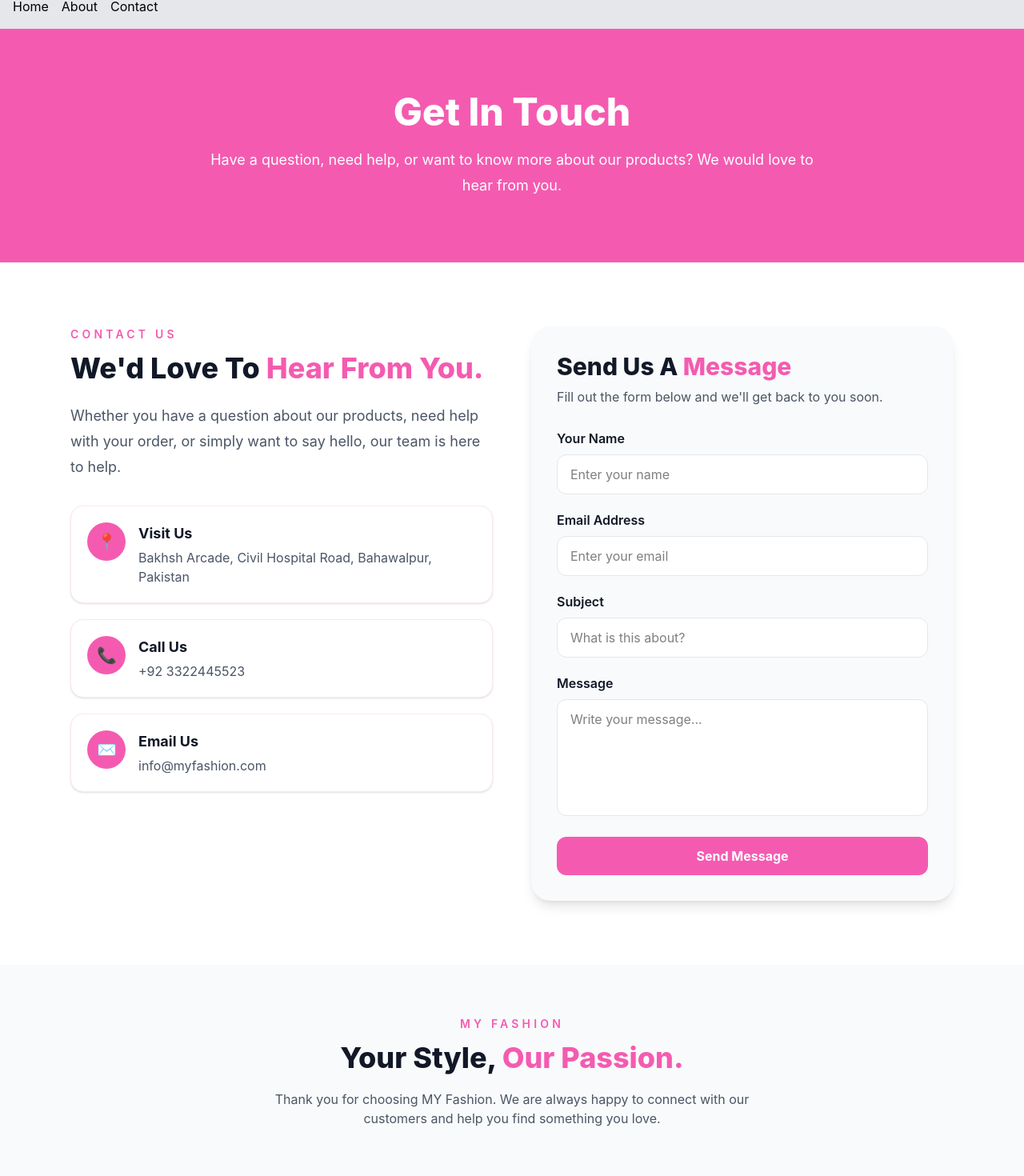
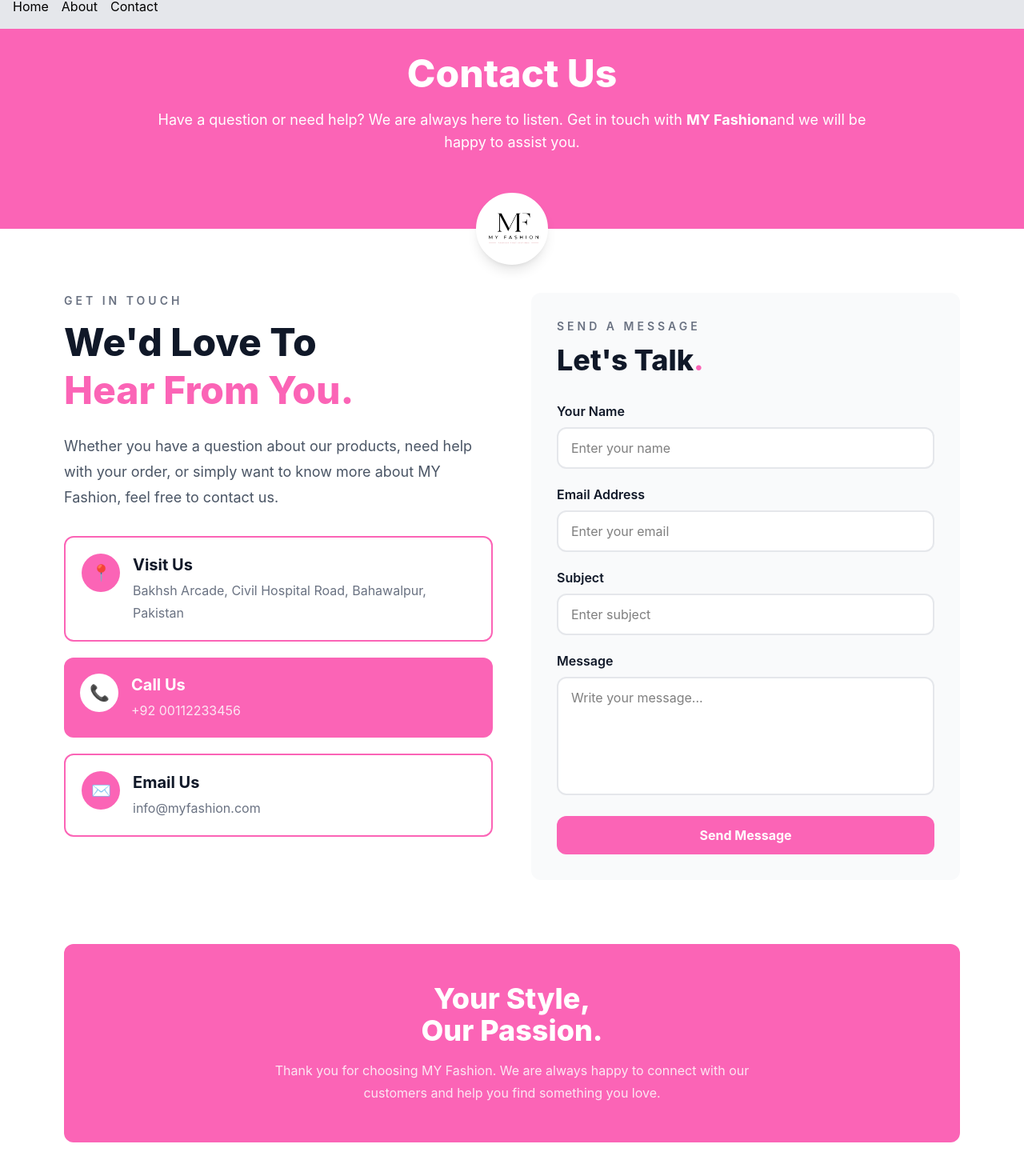
Before and after one commit to itzMK678/New-folder--2-, a React (Vite) app in the folder vite-project/: page /contact in a window 1280 px wide. Shown: the part 20-1490 px from the top of the page at 80% size. Built offline with nearby package versions, Linux system fonts and the light colour scheme.

Commit message:
Improve Contact page design

```diff
--- a/vite-project/src/Pages/Contact.jsx
+++ b/vite-project/src/Pages/Contact.jsx
@@ -1,169 +1,198 @@
 import React from "react";
+import Logo from "../assets/logo.png";
 
 const Contact = () => {
   return (
     <div className="min-h-screen bg-white">
 
       {/* Hero Section */}
-      <section className="relative bg-[#f45bb0] text-white py-20">
-        <div className="mx-auto max-w-5xl px-6 text-center">
-          <h1 className="text-5xl font-extrabold mb-5">
-            Get In <span className="text-white">Touch</span>
+      <section className="relative min-h-[250px] bg-pink-400 px-4 pb-20 pt-8 text-center text-white">
+        <div className="mx-auto max-w-5xl">
+
+          <h1 className="text-4xl font-extrabold sm:text-5xl">
+            Contact Us
           </h1>
 
-          <p className="mx-auto max-w-3xl text-lg leading-8">
-            Have a question, need help, or want to know more about our
-            products? We would love to hear from you.
+          <p className="mx-auto mt-5 max-w-4xl text-base leading-7 sm:text-lg">
+            Have a question or need help? We are always here to listen.
+            Get in touch with <span className="font-bold">MY Fashion</span>
+            and we will be happy to assist you.
           </p>
+
+        </div>
+
+        {/* Logo */}
+        <div className="absolute bottom-[-45px] left-1/2 flex h-[90px] w-[90px] -translate-x-1/2 items-center justify-center overflow-hidden rounded-full border-4 border-white bg-white shadow-lg">
+
+          <img
+            src={Logo}
+            alt="MY Fashion Logo"
+            className="h-full w-full object-contain"
+          />
+
         </div>
       </section>
 
 
-      {/* Contact Information + Form */}
-      <section className="mx-auto max-w-6xl px-6 py-20">
+      {/* Contact Section */}
+      <section className="w-full px-6 py-20 md:px-12 lg:px-20">
 
-        <div className="grid gap-12 md:grid-cols-2">
+        <div className="mx-auto flex max-w-7xl flex-col gap-12 md:flex-row">
 
-          {/* Contact Information */}
-          <div>
-            <p className="mb-3 text-sm font-semibold tracking-[0.3em] text-[#f45bb0]">
-              CONTACT US
+
+          {/* LEFT SIDE */}
+          <div className="w-full md:w-1/2">
+
+            <p className="mb-3 text-sm font-semibold uppercase tracking-[4px] text-gray-500">
+              Get In Touch
             </p>
 
-            <h2 className="mb-6 text-4xl font-extrabold text-[#111827]">
-              We'd Love To <span className="text-[#f45bb0]">Hear From You.</span>
+            <h2 className="mb-6 text-4xl font-extrabold leading-tight text-gray-900 md:text-5xl">
+              We'd Love To
+              <span className="block text-pink-400">
+                Hear From You.
+              </span>
             </h2>
 
             <p className="mb-8 text-lg leading-8 text-gray-600">
               Whether you have a question about our products, need help with
-              your order, or simply want to say hello, our team is here to
-              help.
+              your order, or simply want to know more about MY Fashion,
+              feel free to contact us.
             </p>
 
 
             {/* Address */}
-            <div className="mb-5 flex items-start gap-4 rounded-2xl border border-pink-100 bg-white p-5 shadow-sm">
-              <div className="flex h-12 w-12 shrink-0 items-center justify-center rounded-full bg-[#f45bb0] text-xl">
+            <div className="mb-5 flex items-start gap-4 rounded-[12px] border-2 border-pink-400 p-5">
+
+              <div className="flex h-12 w-12 shrink-0 items-center justify-center rounded-full bg-pink-400 text-xl">
                 📍
               </div>
 
               <div>
-                <h3 className="text-lg font-bold text-[#111827]">
+                <h3 className="text-xl font-bold text-gray-900">
                   Visit Us
                 </h3>
 
-                <p className="mt-1 text-gray-600">
+                <p className="mt-1 leading-7 text-gray-500">
                   Bakhsh Arcade, Civil Hospital Road,
                   Bahawalpur, Pakistan
                 </p>
-              </div>
-            </div>
-
-
-            {/* Phone */}
-            <div className="mb-5 flex items-start gap-4 rounded-2xl border border-pink-100 bg-white p-5 shadow-sm">
-              <div className="flex h-12 w-12 shrink-0 items-center justify-center rounded-full bg-[#f45bb0] text-xl">
-                📞
-              </div>
-
-              <div>
-                <h3 className="text-lg font-bold text-[#111827]">
-                  Call Us
-                </h3>
-
-                <p className="mt-1 text-gray-600">
-                  +92 3322445523
-                </p>
-              </div>
-            </div>
-
-
-            {/* Email */}
-            <div className="flex items-start gap-4 rounded-2xl border border-pink-100 bg-white p-5 shadow-sm">
-              <div className="flex h-12 w-12 shrink-0 items-center justify-center rounded-full bg-[#f45bb0] text-xl">
-                ✉️
-              </div>
-
-              <div>
-                <h3 className="text-lg font-bold text-[#111827]">
-                  Email Us
-                </h3>
-
-                <p className="mt-1 text-gray-600">
-                  info@myfashion.com
-                </p>
-              </div>
               </div>
 
             </div>
 
 
-          {/* Contact Form */}
-          <div className="rounded-3xl bg-gray-50 p-8 shadow-lg">
+            {/* Phone */}
+            <div className="mb-5 flex items-start gap-4 rounded-[12px] bg-pink-400 p-5">
 
-            <h2 className="mb-2 text-3xl font-extrabold text-[#111827]">
-              Send Us A <span className="text-[#f45bb0]">Message</span>
+              <div className="flex h-12 w-12 shrink-0 items-center justify-center rounded-full bg-white text-xl">
+                📞
+              </div>
+
+              <div>
+                <h3 className="text-xl font-bold text-white">
+                  Call Us
+                </h3>
+
+                <p className="mt-1 leading-7 text-pink-100">
+                  +92 00112233456
+                </p>
+              </div>
+
+            </div>
+
+
+            {/* Email */}
+            <div className="flex items-start gap-4 rounded-[12px] border-2 border-pink-400 p-5">
+
+              <div className="flex h-12 w-12 shrink-0 items-center justify-center rounded-full bg-pink-400 text-xl">
+                ✉️
+              </div>
+
+              <div>
+                <h3 className="text-xl font-bold text-gray-900">
+                  Email Us
+                </h3>
+
+                <p className="mt-1 leading-7 text-gray-500">
+                  info@myfashion.com
+                </p>
+              </div>
+
+            </div>
+
+          </div>
+
+
+          {/* RIGHT SIDE - FORM */}
+          <div className="w-full md:w-1/2">
+
+            <div className="rounded-[12px] bg-gray-50 p-6 md:p-8">
+
+              <p className="mb-3 text-sm font-semibold uppercase tracking-[4px] text-gray-500">
+                Send A Message
+              </p>
+
+              <h2 className="mb-8 text-3xl font-extrabold text-gray-900 md:text-4xl">
+                Let's Talk
+                <span className="text-pink-400">.</span>
               </h2>
-
-            <p className="mb-7 text-gray-600">
-              Fill out the form below and we'll get back to you soon.
-            </p>
 
 
               <form className="space-y-5">
 
                 {/* Name */}
                 <div>
-                <label className="mb-2 block font-semibold text-[#111827]">
+                  <label className="mb-2 block font-semibold text-gray-900">
                     Your Name
                   </label>
 
                   <input
                     type="text"
                     placeholder="Enter your name"
-                  className="w-full rounded-xl border border-gray-200 bg-white px-4 py-3 outline-none transition focus:border-[#f45bb0] focus:ring-2 focus:ring-pink-100"
+                    className="w-full rounded-[12px] border-2 border-gray-200 bg-white px-4 py-3 outline-none transition focus:border-pink-400"
                   />
                 </div>
 
 
                 {/* Email */}
                 <div>
-                <label className="mb-2 block font-semibold text-[#111827]">
+                  <label className="mb-2 block font-semibold text-gray-900">
                     Email Address
                   </label>
 
                   <input
                     type="email"
                     placeholder="Enter your email"
-                  className="w-full rounded-xl border border-gray-200 bg-white px-4 py-3 outline-none transition focus:border-[#f45bb0] focus:ring-2 focus:ring-pink-100"
+                    className="w-full rounded-[12px] border-2 border-gray-200 bg-white px-4 py-3 outline-none transition focus:border-pink-400"
                   />
                 </div>
 
 
                 {/* Subject */}
                 <div>
-                <label className="mb-2 block font-semibold text-[#111827]">
+                  <label className="mb-2 block font-semibold text-gray-900">
                     Subject
                   </label>
 
                   <input
                     type="text"
-                  placeholder="What is this about?"
-                  className="w-full rounded-xl border border-gray-200 bg-white px-4 py-3 outline-none transition focus:border-[#f45bb0] focus:ring-2 focus:ring-pink-100"
+                    placeholder="Enter subject"
+                    className="w-full rounded-[12px] border-2 border-gray-200 bg-white px-4 py-3 outline-none transition focus:border-pink-400"
                   />
                 </div>
 
 
                 {/* Message */}
                 <div>
-                <label className="mb-2 block font-semibold text-[#111827]">
+                  <label className="mb-2 block font-semibold text-gray-900">
                     Message
                   </label>
 
                   <textarea
                     rows="5"
                     placeholder="Write your message..."
-                  className="w-full resize-none rounded-xl border border-gray-200 bg-white px-4 py-3 outline-none transition focus:border-[#f45bb0] focus:ring-2 focus:ring-pink-100"
+                    className="w-full resize-none rounded-[12px] border-2 border-gray-200 bg-white px-4 py-3 outline-none transition focus:border-pink-400"
                   ></textarea>
                 </div>
 
@@ -171,7 +200,7 @@
                 {/* Button */}
                 <button
                   type="submit"
-                className="w-full rounded-xl bg-[#f45bb0] px-6 py-3 font-bold text-white transition hover:bg-pink-600"
+                  className="w-full rounded-[12px] bg-pink-400 px-6 py-3 font-bold text-white transition hover:bg-pink-500"
                 >
                   Send Message
                 </button>
@@ -182,27 +211,30 @@
 
           </div>
 
+        </div>
+
       </section>
 
 
       {/* Bottom Section */}
-      <section className="bg-gray-50 py-16">
-        <div className="mx-auto max-w-5xl px-6 text-center">
+      <section className="w-full bg-white px-6 pb-20 md:px-12 lg:px-20">
 
-          <p className="mb-3 text-sm font-semibold tracking-[0.3em] text-[#f45bb0]">
-            MY FASHION
-          </p>
+        <div className="mx-auto max-w-7xl rounded-[12px] bg-pink-400 px-6 py-12 text-center">
 
-          <h2 className="text-4xl font-extrabold text-[#111827]">
-            Your Style, <span className="text-[#f45bb0]">Our Passion.</span>
+          <h2 className="text-3xl font-extrabold text-white md:text-4xl">
+            Your Style,
+            <span className="block">
+              Our Passion.
+            </span>
           </h2>
 
-          <p className="mx-auto mt-5 max-w-2xl text-gray-600">
-            Thank you for choosing MY Fashion. We are always happy to connect
-            with our customers and help you find something you love.
+          <p className="mx-auto mt-4 max-w-2xl leading-7 text-pink-100">
+            Thank you for choosing MY Fashion. We are always happy to
+            connect with our customers and help you find something you love.
           </p>
 
         </div>
+
       </section>
 
     </div>
```
Lines whose indentation alone changed are shown as unchanged.
